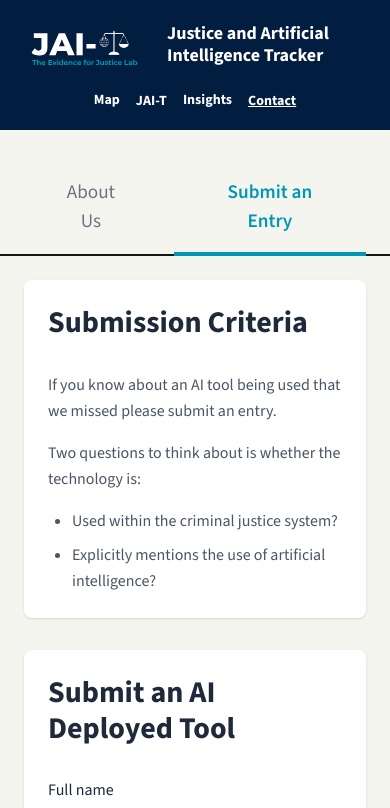
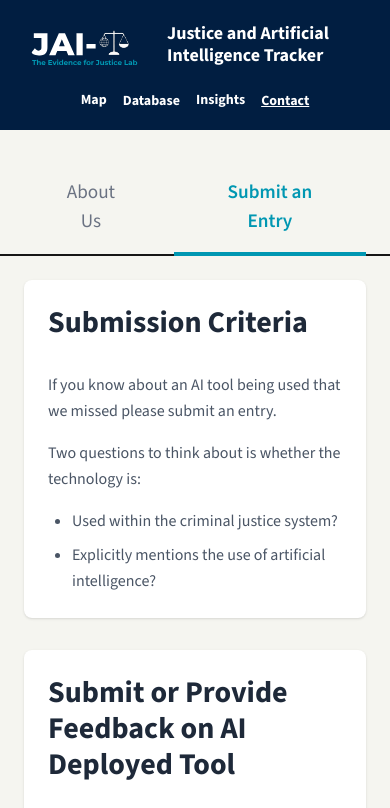
Before and after one commit to toki49/jai-t-website, a React (Vite) app: page /contact in a window 390 px wide. Shown: the top 808 px of the page. Built offline with nearby package versions, Linux system fonts and the light colour scheme.

Commit message:
Database and contact are now clickable, submit an entry also includesfeedback

```diff
--- a/src/components/Header.jsx
+++ b/src/components/Header.jsx
@@ -52,23 +52,25 @@ function Header() {
             onMouseEnter={() => setJaitOpen(true)}
             onMouseLeave={() => setJaitOpen(false)}
           >
-            {/* Click to stay open / Hover to preview */}
-            <button
-              onClick={() => setJaitOpen(!jaitOpen)}
+            <Link
+              to="/jai-t#table"
+              onClick={() => {
+                setJaitOpen(false);
+                closeAll();
+              }}
               className={`bg-transparent border-none cursor-pointer p-0 font-['Source_Sans_3'] text-sm md:text-base lg:text-[1.2rem] font-bold no-underline hover:underline transition-colors whitespace-nowrap ${
                 isJaiTActive ? 'underline' : ''
               } ${jaitOpen ? 'text-[#0097b2]' : 'text-white'}`}
             >
-              JAI-T
-            </button>
+              Database
+            </Link>
 
             {jaitOpen && (
-              /* The container itself now handles the "active" zone */
               <div
                 className="absolute top-full left-1/2 -translate-x-1/2 md:left-0 md:translate-x-0 bg-[#011e41] min-w-[180px] shadow-xl z-[1000] rounded mt-0 pt-2 py-2 border border-white/10"
                 onMouseEnter={() => setJaitOpen(true)}
               >
-                <Link to="/jai-t#table" onClick={closeAll} className="block py-2 px-4 hover:bg-[#0097b2] text-white no-underline transition-colors text-sm md:text-base">Database</Link>
+                <Link to="/jai-t#table" onClick={closeAll} className="block py-2 px-4 hover:bg-[#0097b2] text-white no-underline transition-colors text-sm md:text-base">Table</Link>
                 <Link to="/jai-t#taxonomy" onClick={closeAll} className="block py-2 px-4 hover:bg-[#0097b2] text-white no-underline transition-colors text-sm md:text-base">Taxonomy</Link>
                 <Link to="/jai-t#methodology" onClick={closeAll} className="block py-2 px-4 hover:bg-[#0097b2] text-white no-underline transition-colors text-sm md:text-base">Methodology</Link>
                 <Link to="/jai-t#disclaimers" onClick={closeAll} className="block py-2 px-4 hover:bg-[#0097b2] text-white no-underline transition-colors text-sm md:text-base">Disclaimers</Link>
@@ -93,14 +95,18 @@ function Header() {
             onMouseEnter={() => setContactOpen(true)}
             onMouseLeave={() => setContactOpen(false)}
           >
-            <button
-              onClick={() => setContactOpen(!contactOpen)}
+            <Link
+              to="/contact"
+              onClick={() => {
+                setContactOpen(false);
+                closeAll();
+              }}
               className={`bg-transparent border-none cursor-pointer p-0 font-['Source_Sans_3'] text-sm md:text-base lg:text-[1.2rem] font-bold no-underline hover:underline transition-colors whitespace-nowrap ${
                 isContactActive ? 'underline' : ''
               } ${contactOpen ? 'text-[#0097b2]' : 'text-white'}`}
             >
               Contact
-            </button>
+            </Link>
             {contactOpen && (
               <div
                 className="absolute top-full left-1/2 -translate-x-1/2 md:left-0 md:translate-x-0 bg-[#011e41] min-w-[180px] shadow-xl z-[1000] rounded mt-0 pt-2 py-2 border border-white/10"
--- a/src/pages/Contact.jsx
+++ b/src/pages/Contact.jsx
@@ -1,233 +1,3 @@
-// import { useState, useEffect, useRef } from 'react';
-// import { useLocation, useNavigate } from 'react-router-dom';
-// import emailjs from '@emailjs/browser';
-// import About from './About';
-// import FAQ from './FAQ';
-// import './Contact.css';
-
-// // Initialize EmailJS here
-// emailjs.init('TuBuPBcdF9zZd2Haw');
-
-// function Contact() {
-//   const location = useLocation();
-//   const navigate = useNavigate();
-
-//   // Determine active tab based on route
-//   const getActiveTab = () => {
-//     if (location.pathname === '/contact/about') return 'about';
-//     if (location.pathname === '/contact/faq') return 'faq';
-//     return 'submit';
-//   };
-
-//   const [activeTab, setActiveTab] = useState(getActiveTab());
-
-//   // Update tab when route changes
-//   useEffect(() => {
-//     setActiveTab(getActiveTab());
-//   }, [location.pathname]);
-
-//   const handleTabChange = (tab) => {
-//     if (tab === 'about') {
-//       navigate('/contact/about');
-//     } else if (tab === 'faq') {
-//       navigate('/contact/faq');
-//     } else {
-//       navigate('/contact');
-//     }
-//   };
-//   const formRef = useRef();
-//   const [formData, setFormData] = useState({
-//     fullName: '',
-//     email: '',
-//     additionalInfo: '',
-//     articleLink: '',
-//     aiTaskForce: '',
-//     submission_date: ''
-//   });
-
-//   const handleChange = (e) => {
-//     const { name, value } = e.target;
-//     setFormData(prev => ({
-//       ...prev,
-//       [name]: value
-//     }));
-//   };
-
-//   const handleSubmit = (e) => {
-//     e.preventDefault();
-//     // Set submission date in formData
-//     setFormData(prev => ({ ...prev, submission_date: new Date().toLocaleString() }));
-//     emailjs.sendForm(
-//       'service_9j2x407',
-//       'template_ygz9ced',
-//       formRef.current,
-//       'TuBuPBcdF9zZd2Haw'
-//     ).then(() => {
-//       // Send data to Google Sheets via Apps Script Web App
-//       e.preventDefault();
-//       fetch('https://script.google.com/macros/s/AKfycbxvWB_Kr4-RiSLOOrHQOxsN44Kqd3l4Ft8Pa4BizTdUsn_ab8J4QaT6Tgb6zG23mXB7/exec', {
-//         method: 'POST',
-//         headers: { 'Content-Type': 'application/x-www-form-urlencoded' },
-//         body: new URLSearchParams({
-//           formType: 'submit_an_entry',
-//           fullName: formData.fullName,
-//           email: formData.email,
-//           additionalInfo: formData.additionalInfo,
-//           articleLink: formData.articleLink,
-//           aiTaskForce: formData.aiTaskForce,
-//           submission_date: formData.submission_date
-//         }).toString()
-//       })
-//       .then(res => res.json())
-//       .then(data => console.log(data))
-//       .catch(err => console.error(err));
-
-//       alert('Thank you for submitting an entry! We appreciate your contribution.');
-//       setFormData({
-//         fullName: '',
-//         email: '',
-//         additionalInfo: '',
-//         articleLink: '',
-//         aiTaskForce: '',
-//         submission_date: ''
-//       });
-//     }, (error) => {
-//       alert('Failed to send email. Please try again later.');
-//       console.log(error);
-//     });
-//   };
-
-//   return (
-//     <div className="contact-container">
-//       <div className="contact-tabs">
-//         <button
-//           className={`contact-tab ${activeTab === 'about' ? 'active' : ''}`}
-//           onClick={() => handleTabChange('about')}
-//         >
-//           About Us
-//         </button>
-//         {/* <button
-//           className={`contact-tab ${activeTab === 'faq' ? 'active' : ''}`}
-//           onClick={() => handleTabChange('faq')}
-//         >
-//           FAQs
-//         </button> */}
-//         <button
-//           className={`contact-tab ${activeTab === 'submit' ? 'active' : ''}`}
-//           onClick={() => handleTabChange('submit')}
-//         >
-//           Submit an Entry
-//         </button>
-//       </div>
-
-//       {activeTab === 'about' && <About />}
-//       {/* {activeTab === 'faq' && <FAQ />} */}
-//       {activeTab === 'submit' && (
-//         <div className="contact-main">
-//           <div className="submission-criteria-section">
-//             <h1 className="submission-criteria-title">Submission Criteria</h1>
-//             <div className="criteria-content">
-//               <div className="criteria-item">
-//                 <p>If you know about an AI tool being used that we missed please submit an entry.</p>
-//                 <p>Two questions to think about is whether the technology is:</p>
-//                 <ul>
-//                   <li>Used within the criminal justice system?</li>
-//                    <li>Explicitly mentions the use of artificial intelligence?</li>
-//                 </ul>
-//               </div>
-//             </div>
-//           </div>
-
-//           <div className="contact-form-section">
-//             <h1 className="contact-form-title">Submit an AI Deployed Tool</h1>
-//             <form ref={formRef} onSubmit={handleSubmit} className="contact-form">
-//               <div className="form-group">
-//                 <label htmlFor="fullName">Full name</label>
-//                 <input
-//                   type="text"
-//                   id="fullName"
-//                   name="fullName"
-//                   value={formData.fullName}
-//                   onChange={handleChange}
-//                   required
-//                 />
-//               </div>
-
-//               <div className="form-group">
-//                 <label htmlFor="email">Email</label>
-//                 <input
-//                   type="email"
-//                   id="email"
-//                   name="email"
-//                   value={formData.email}
-//                   onChange={handleChange}
-//                   required
-//                 />
-//               </div>
-
-//               <div className="form-group">
-//                 <label htmlFor="additionalInfo">Additional Information</label>
-//                 <textarea
-//                   id="additionalInfo"
-//                   name="additionalInfo"
-//                   value={formData.additionalInfo}
-//                   onChange={handleChange}
-//                   placeholder="Brief introduction, relevant information, personal insights, etc."
-//                   rows="5"
-//                 />
-//               </div>
-
-//               <div className="form-group">
-//                 <label htmlFor="articleLink">Article Link</label>
-//                 <input
-//                   type="url"
-//                   id="articleLink"
-//                   name="articleLink"
-//                   value={formData.articleLink}
-//                   onChange={handleChange}
-//                   placeholder="https://article/pddeploysai/link"
-//                 />
-//               </div>
-
-//               <div className="form-group">
-//                 <p className="form-question">Is your submission about an AI Task Force?</p>
-//                 <div className="radio-group">
-//                   <label className="radio-label">
-//                     <input
-//                       type="radio"
-//                       name="aiTaskForce"
-//                       value="Yes"
-//                       checked={formData.aiTaskForce === 'Yes'}
-//                       onChange={handleChange}
-//                     />
-//                     <span>Yes</span>
-//                   </label>
-//                   <label className="radio-label">
-//                     <input
-//                       type="radio"
-//                       name="aiTaskForce"
-//                       value="No"
-//                       checked={formData.aiTaskForce === 'No'}
-//                       onChange={handleChange}
-//                     />
-//                     <span>No</span>
-//                   </label>
-//                 </div>
-//               </div>
-
-//               <button type="submit" className="submit-btn">Submit</button>
-//             </form>
-//           </div>
-//         </div>
-//       )}
-//     </div>
-//   );
-// }
-
-
-// export default Contact;
-
-
 import { useState, useEffect, useRef } from 'react';
 import { useLocation, useNavigate } from 'react-router-dom';
 import emailjs from '@emailjs/browser';
@@ -352,7 +122,7 @@ function Contact() {
 
           {/* Right: Form Section */}
           <div className="flex-[1.5] bg-white p-6 md:p-10 rounded-lg shadow-sm">
-            <h1 className="text-3xl font-bold text-gray-800 mb-8">Submit an AI Deployed Tool</h1>
+            <h1 className="text-3xl font-bold text-gray-800 mb-8">Submit or Provide Feedback on AI Deployed Tool</h1>
             <form ref={formRef} onSubmit={handleSubmit} className="flex flex-col gap-6">
 
               <div className="flex flex-col gap-2">
```
